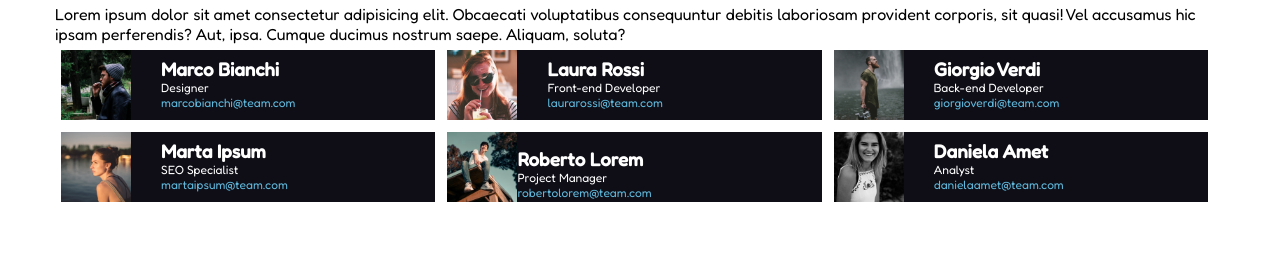
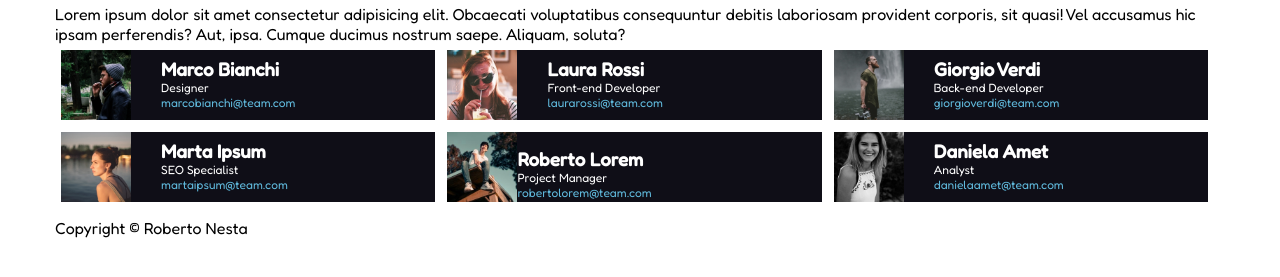
Before and after one commit to robertonesta/html-css-float-cards, a plain HTML site: page index.html in a window 1280 px wide. Shown: the part 77-354 px from the top of the page. Drawn offline with Linux system fonts and the light colour scheme.

Commit message:
add footer

```diff
--- a/css/style.css
+++ b/css/style.css
@@ -27,6 +27,11 @@ header{
 }
 
 .container{
+    max-width: 1170px;
+    margin: 10px auto;
+}
+
+footer{
     max-width: 1170px;
     margin: 10px auto;
 }
--- a/index.html
+++ b/index.html
@@ -82,7 +82,9 @@
 
     <!-- /main -->
 
-    <footer></footer>
+    <footer>
+        Copyright &#169; Roberto Nesta
+    </footer>
     <!-- /footer -->
 
 </body>
```
